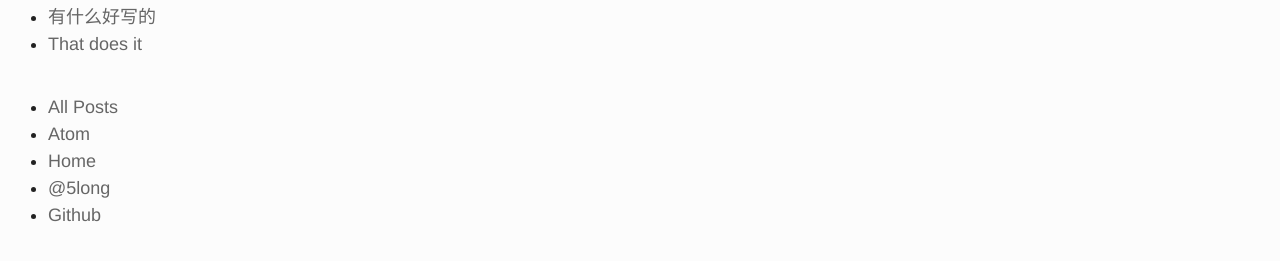
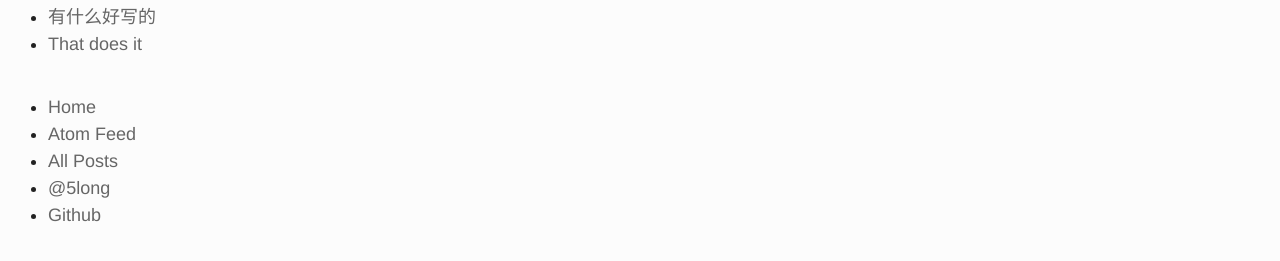
Before and after one commit to 5long/5long.github.io, a Jekyll site: the page built from archive.html, in a window 1280 px wide. Shown: the part 478-739 px from the top of the page. Built offline with Jekyll 4.4.1, drawn with Linux system fonts in a browser that asks for light colours; comment, search, counter and statistics services are not loaded.

Commit message:
Tune footer

```diff
--- a/_includes/footer.html
+++ b/_includes/footer.html
@@ -1,7 +1,7 @@
 <ul id="nav">
+  <li><a href="{{ site.baseurl }}">Home</a></li>
+  <li><a href="{{ site.baseurl }}atom.xml">Atom Feed</a></li>
   <li><a href="{{ site.baseurl }}archive.html">All Posts</a></li>
-  <li><a href="{{ site.baseurl }}atom.xml">Atom</a></li>
-  <li><a href="{{ site.baseurl }}">Home</a></li>
   <li><a href="https://twitter.com/5long">@5long</a></li>
   <li><a href="https://github.com/5long">Github</a></li>
 </ul>
```
